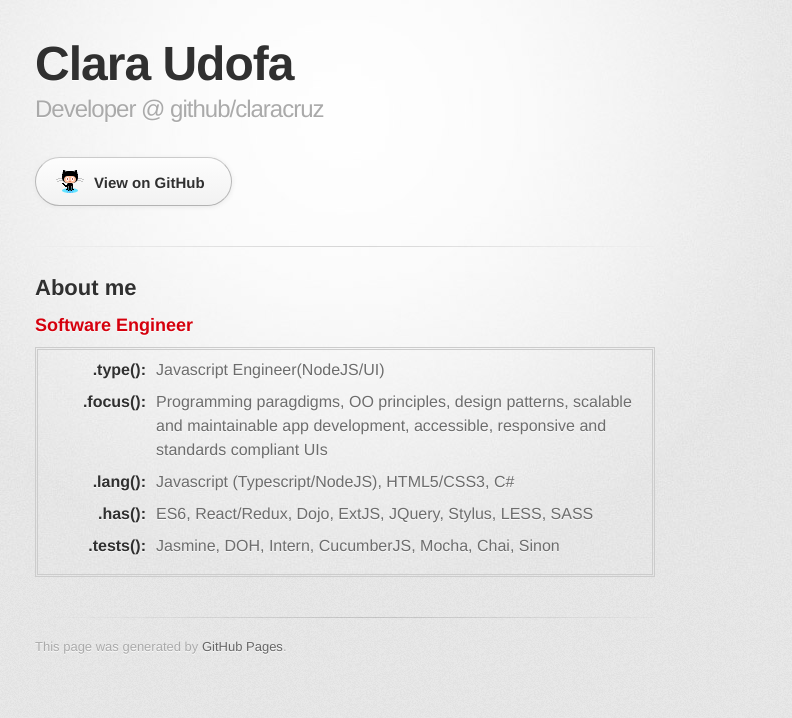
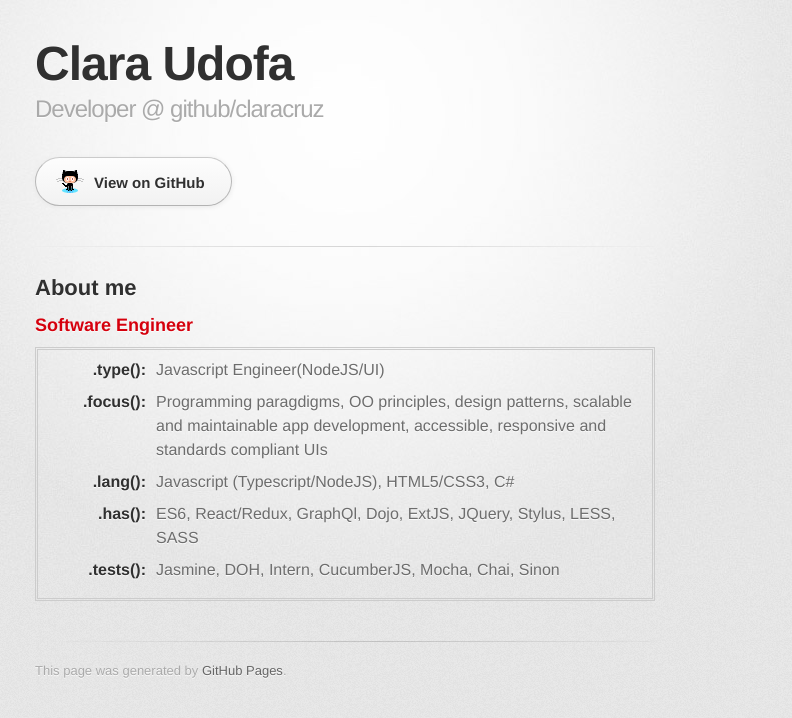
Before and after one commit to claracruz/claracruz.github.io, a Jekyll site: the page built from index.md, in a window 1280 px wide. Shown: the top 718 px of the page, without its empty margins (295-1087 px from the left). Built offline with Jekyll 4.4.1, drawn with Linux system fonts in a browser that asks for light colours; some web fonts are replaced; our own code applies the rules of GitHub Pages for plain Markdown files.

Commit message:
Update index.md

```diff
--- a/index.md
+++ b/index.md
@@ -15,7 +15,7 @@ layout: default
 <dt>.lang()</dt>
 <dd>Javascript (Typescript/NodeJS), HTML5/CSS3, C#</dd>
 <dt>.has()</dt>
-<dd> ES6, React/Redux, Dojo, ExtJS, JQuery, Stylus, LESS, SASS</dd>
+<dd> ES6, React/Redux, GraphQl, Dojo, ExtJS, JQuery, Stylus, LESS, SASS</dd>
 <dt>.tests()</dt>
 <dd> Jasmine, DOH, Intern, CucumberJS, Mocha, Chai, Sinon</dd>
 </dl>
```
